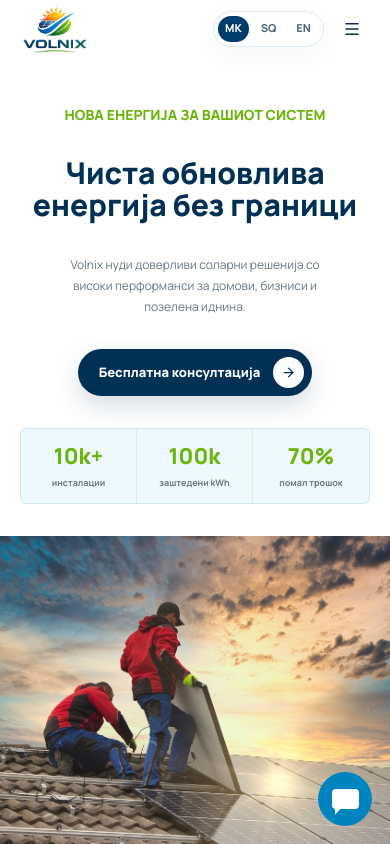
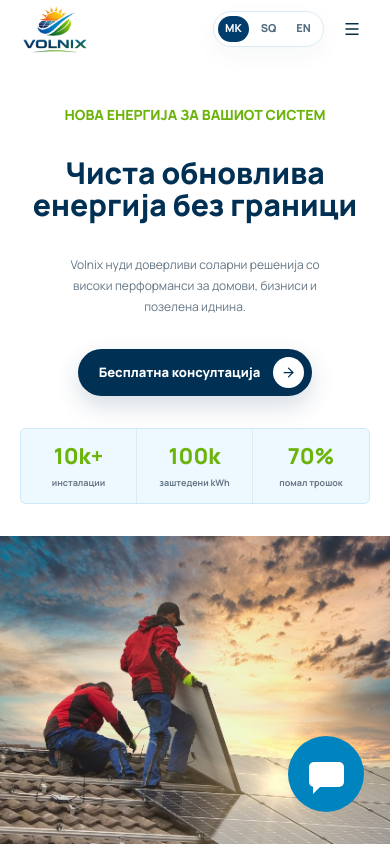
Before and after one commit to ardijancuri/solar-panel-app, a Next.js app: page / in a window 390 px wide. Shown: the top 844 px of the page. Built offline with nearby package versions, Linux system fonts and the light colour scheme.

Commit message:
Adjust WhatsApp CTA size and contact number

```diff
--- a/app/globals.css
+++ b/app/globals.css
@@ -1817,10 +1817,23 @@ img {
   }
 
   .whatsapp-float {
-    right: 18px;
-    bottom: 18px;
-    width: 54px;
-    height: 54px;
+    right: 26px;
+    bottom: 32px;
+    width: 76px;
+    height: 76px;
+  }
+
+  .whatsapp-bubble {
+    width: 35px;
+    height: 25px;
+    border-radius: 5px;
+  }
+
+  .whatsapp-bubble::after {
+    bottom: -8px;
+    left: 4px;
+    width: 15px;
+    height: 15px;
   }
 }
 
--- a/app/page.tsx
+++ b/app/page.tsx
@@ -45,7 +45,7 @@ const languages: { code: Lang; label: string }[] = [
   { code: "en", label: "EN" }
 ];
 
-const whatsappHref = "https://wa.me/38970123456";
+const whatsappHref = "https://wa.me/38970465349";
 
 const partnerLogos = [
   { name: "LONGi", src: "/images/partner-longi.png" },
```
